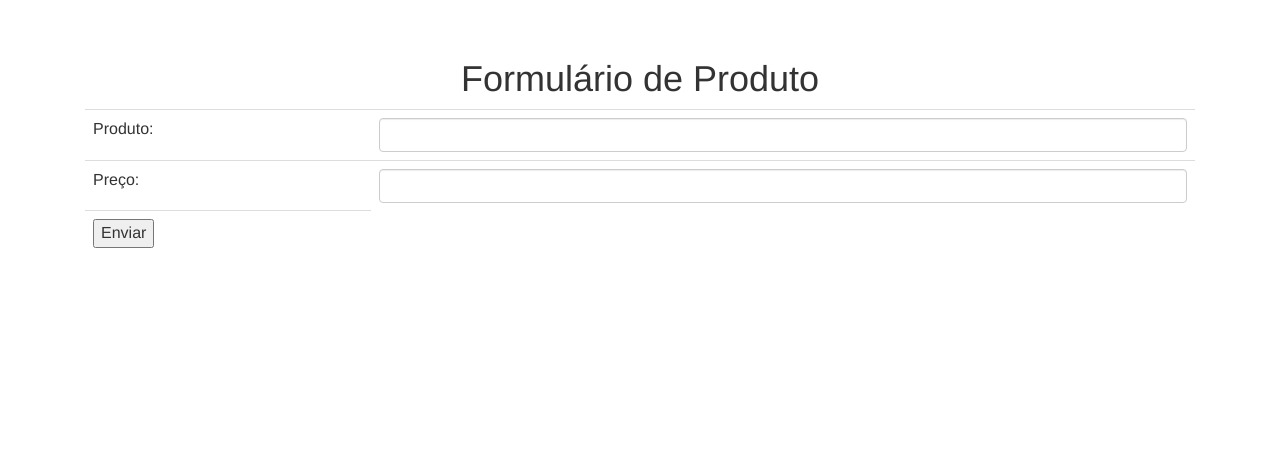
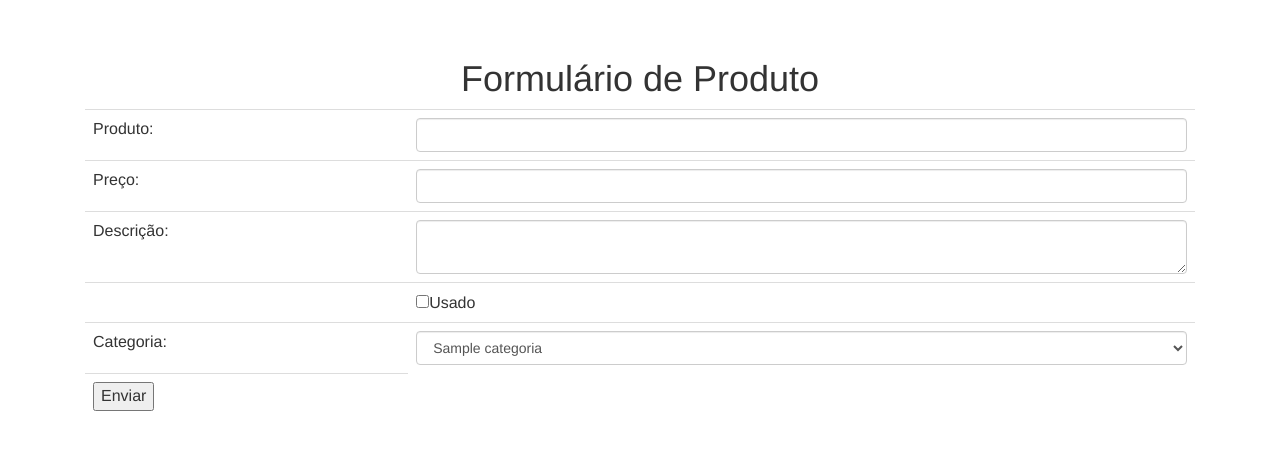
Before and after one commit to rodoctor/AluraBackup, a PHP site: page /formulario-produto.php in a window 1280 px wide. Shown: the part 51-501 px from the top of the page. Run offline with PHP 8.4, Linux system fonts and the light colour scheme; tables that the repository leaves empty or names only in its code hold one stand-in row (values such as "Sample post").

Commit message:
Alteração nos arquivos
Aula 7, 8 e 9
-Criação das categorias e definição d enovo e usado.

```diff
--- /dev/null
+++ b/PHP_MYSQL_I/loja/banco-categoria.php
@@ -0,0 +1,11 @@
+<?php
+
+    function listaCategorias($conexao){
+        $categorias = array();
+        $resultado = mysqli_query($conexao, 'select * from categorias');
+        while($categoria = mysqli_fetch_assoc($resultado)) {
+            array_push($categorias, $categoria);
+        }
+        return $categorias;
+    }
+?>
--- a/PHP_MYSQL_I/loja/banco-produto.php
+++ b/PHP_MYSQL_I/loja/banco-produto.php
@@ -2,15 +2,15 @@
 
     function listaProdutos($conexao) {
         $produtos = array();
-        $resultado = mysqli_query($conexao, "select * from produtos");
+        $resultado = mysqli_query($conexao, "select p.*, c.nome as categoria_nome from produtos as p join categorias as c on c.id=p.categoria_id");
         while($produto = mysqli_fetch_assoc($resultado)) {
             array_push($produtos, $produto);
         }
         return $produtos;
     }
 
-    function insereProduto($conexao, $produto, $preco) {
-        $query = "insert into produtos(produto, preco) values ('{$produto}', {$preco});"; //cria a query
+    function insereProduto($conexao, $produto, $preco, $descricao, $usado, $categoria_id) {
+        $query = "insert into produtos(produto, preco, descricao, usado, categoria_id) values ('{$produto}', {$preco}, '{$descricao}', {$usado}, {$categoria_id})"; //cria a query
         return mysqli_query($conexao, $query);
     }
 
--- a/PHP_MYSQL_I/loja/formulario-produto.php
+++ b/PHP_MYSQL_I/loja/formulario-produto.php
@@ -1,6 +1,12 @@
-<?php include('cabecalho.php'); ?>
+<?php include('cabecalho.php');
+include('conecta.php');
+include('banco-categoria.php');
+
+$categorias = listaCategorias($conexao);
+
+?>
     <h1>Formulário de Produto</h1>
-    <form action="adiciona-produto.php">
+    <form action="adiciona-produto.php" method="POST">
         <table class="table">
             <tr>
                 <td>Produto:</td>
@@ -11,6 +17,29 @@
                 <td ><input type="text" class="form-control" id="preco" name="preco"/></td>
             </tr>
             <tr>
+                <td>Descrição: </td>
+                <td ><textarea class="form-control" id="descricao" name="descricao"></textarea></td>
+            </tr>
+            <tr>
+                <td></td>
+                <td>
+                    <input type="checkbox" name="usado" value="true">Usado
+                </td>
+            </tr>
+            <tr>
+                <td>Categoria: </td>
+                <td>
+                    <select name="categoria_id" id="categoria_id" class="form-control">
+                        <?php foreach ($categorias as $categoria) :?>
+                            <option value="<?=$categoria['id'];?>">
+                                <?=$categoria['nome'];?>
+                            </option>
+                        <?php endforeach?>
+                    </select>
+
+                </td>
+            </tr>
+            <tr>
                 <td>
                     <button type="submit">Enviar</button>
                 </td>
--- a/PHP_MYSQL_I/loja/remove-produto.php
+++ b/PHP_MYSQL_I/loja/remove-produto.php
@@ -2,7 +2,7 @@
 include('conecta.php');
 include('banco-produto.php');
 
-$id = $_GET['id'];
+$id = $_POST['id'];
 removeProduto($conexao, $id);
 header("Location: produto-lista.php?remove=true");
 die(); //sempre depois de um location deve haver um die
```
Also changed, not shown: PHP_MYSQL_I/loja/adiciona-produto.php (+13 -3 lines), PHP_MYSQL_I/loja/produto-lista.php (+16 -14 lines).
